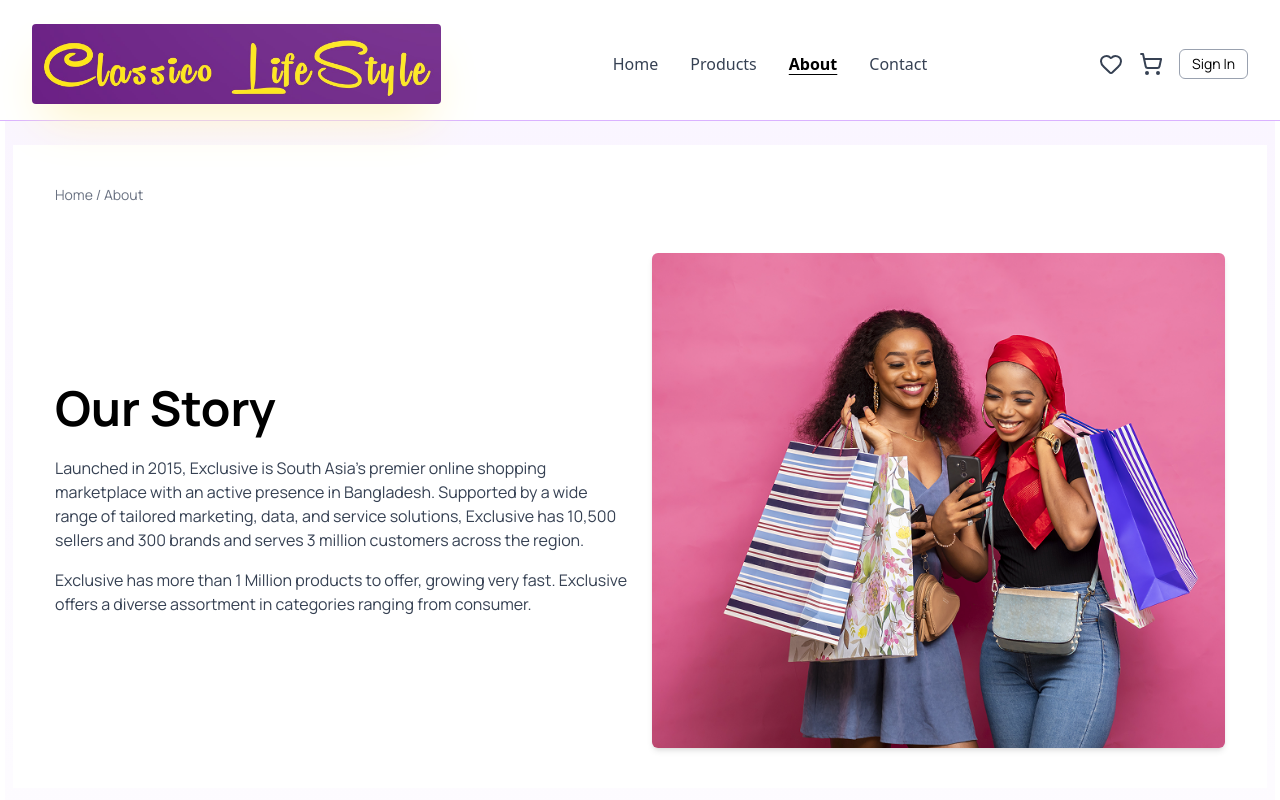
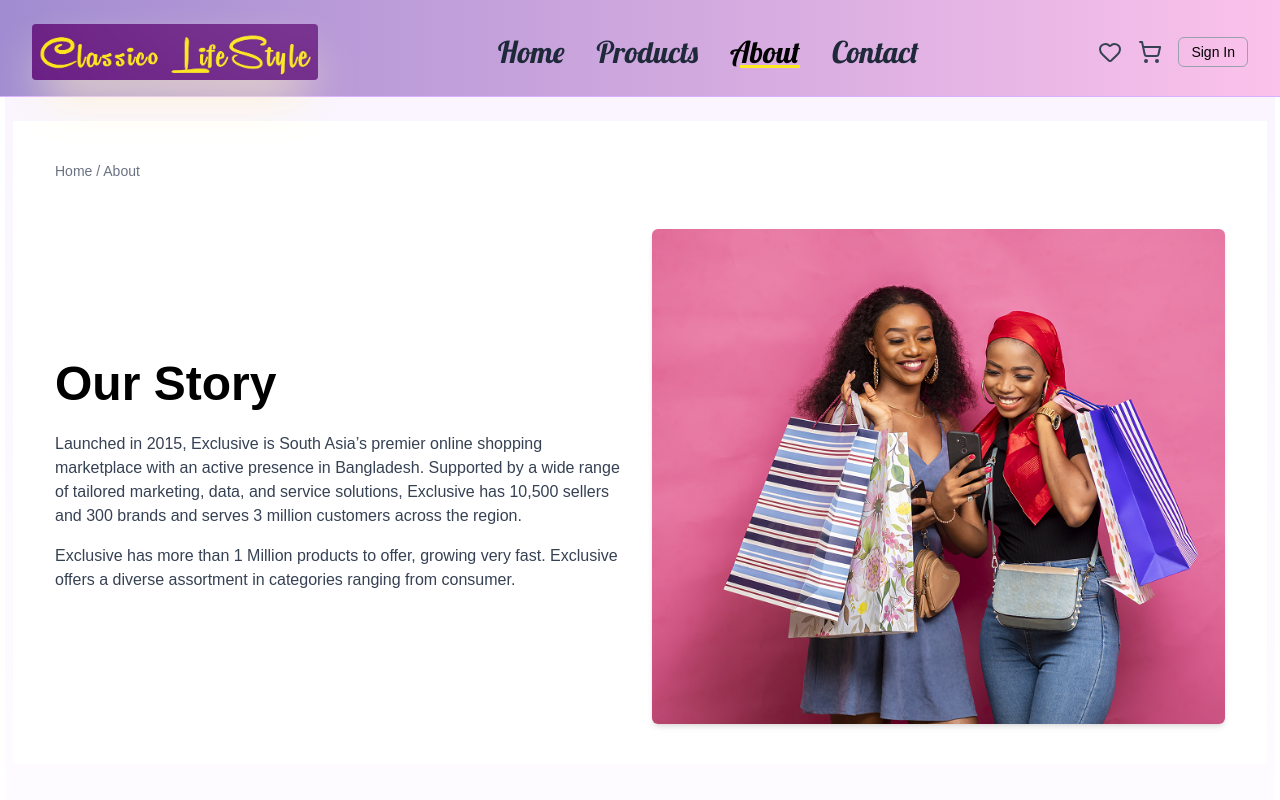
Before and after one commit to Nazmul-Karim-Tanvir/classicoLifestyle, a React (Vite) app in the folder classicoFrontend/: page /about in a window 1280 px wide. Shown: the top 800 px of the page. Built offline with nearby package versions, Linux system fonts and the light colour scheme.

Commit message:
working on design

```diff
--- a/classicoFrontend/index.html
+++ b/classicoFrontend/index.html
@@ -6,7 +6,10 @@
   <link rel="icon" type="image/svg+xml" href="/classico3.jpg" />
   <meta name="viewport" content="width=device-width, initial-scale=1.0" />
   <title>Classico LifeStyle</title>
-  <link href="https://fonts.googleapis.com/css2?family=Manrope:wght@400;700&display=swap" rel="stylesheet" />
+  <link rel="preconnect" href="https://fonts.googleapis.com">
+  <link rel="preconnect" href="https://fonts.googleapis.com">
+  <link rel="preconnect" href="https://fonts.gstatic.com" crossorigin>
+  <link href="https://fonts.googleapis.com/css2?family=Lobster&family=Pacifico&display=swap" rel="stylesheet">
 </head>
 
 <body>
--- a/classicoFrontend/src/components/Navbar.jsx
+++ b/classicoFrontend/src/components/Navbar.jsx
@@ -1,6 +1,6 @@
 import React, { useState, useEffect } from 'react';
 import { Link, useLocation } from 'react-router-dom';
-import { Heart, ShoppingCart, Search, Menu, X, UserCircle } from 'lucide-react';
+import { Heart, ShoppingCart, Menu, X, UserCircle } from 'lucide-react';
 import useCartStore from '../store/cartStore';
 import useWishListStore from '../store/wishlistStore';
 import logo from '/classico1.jpg';
@@ -33,24 +33,31 @@ const Navbar = () => {
     ];
 
     return (
-        <nav className="bg-white pt-6 pb-4 px-4 md:px-8 border-b border-purple-300 relative z-50">
+        <nav
+            className="pt-6 pb-4 px-4 md:px-8 border-b border-purple-300 relative z-50"
+            style={{
+                background: "linear-gradient(90deg, #a18cd1 0%, #fbc2eb 100%)"
+            }}
+        >
             <div className="max-w-full mx-auto flex items-center justify-between">
                 {/* Brand */}
                 <Link to="/" className="text-xl font-bold text-gray-900 flex items-center">
                     <img
                         src={logo}
                         alt="Classico Lifestyle Logo"
-                        className="h-7 md:h-20 w-auto object-contain rounded shadow-2xl shadow-amber-100"
+                        className="h-7 md:h-14 w-auto object-contain rounded shadow-2xl shadow-amber-100"
                     />
                 </Link>
 
                 {/* Nav Links - Desktop */}
-                <ul className="hidden md:flex gap-8 text-gray-700 font-sans font">
+                <ul className="hidden md:flex gap-8 text-gray-800 text-3xl font-semibold lobster-regular">
                     {navLinks.map(link => (
                         <li key={link.path}>
                             <Link
                                 to={link.path}
-                                className={`hover:underline hover:underline-offset-4 ${location.pathname === link.path ? 'underline underline-offset-4 text-black font-semibold' : ''}`}
+                                className={`hover:underline hover:underline-offset-4 decoration-[#FCE823] ${
+                                    location.pathname === link.path ? 'underline text-black' : ''
+                                }`}
                             >
                                 {link.label}
                             </Link>
@@ -80,7 +87,7 @@ const Navbar = () => {
                         )}
                     </Link>
 
-                    {/* Sign In / Profile - Always Visible */}
+                    {/* Sign In / Profile */}
                     {isLoggedIn ? (
                         <Link to="/profilepage" title="Profile">
                             <UserCircle className="w-6 h-6 text-gray-700 hover:text-blue-600" />
@@ -108,13 +115,15 @@ const Navbar = () => {
                         <X className="w-6 h-6 text-gray-700" />
                     </button>
                 </div>
-                <ul className="flex flex-col gap-6 text-gray-700 font-medium px-6 mt-4">
+                <ul className="flex flex-col gap-6 text-gray-800 text-xl font-semibold px-6 mt-4 lobster-regular">
                     {navLinks.map(link => (
                         <li key={link.path}>
                             <Link
                                 to={link.path}
                                 onClick={() => setMenuOpen(false)}
-                                className={`block text-lg ${location.pathname === link.path ? 'underline underline-offset-4 text-black font-semibold' : ''}`}
+                                className={`block hover:underline ${
+                                    location.pathname === link.path ? 'underline text-black' : ''
+                                }`}
                             >
                                 {link.label}
                             </Link>
--- a/classicoFrontend/src/index.css
+++ b/classicoFrontend/src/index.css
@@ -3,3 +3,14 @@
 body {
   font-family: 'Manrope', sans-serif;
 }
+
+.pacifico-regular {
+  font-family: "Pacifico", cursive;
+  font-weight: 400;
+  font-style: normal;
+}
+.lobster-regular {
+  font-family: "Lobster", sans-serif;
+  font-weight: 400;
+  font-style: normal;
+}
```
